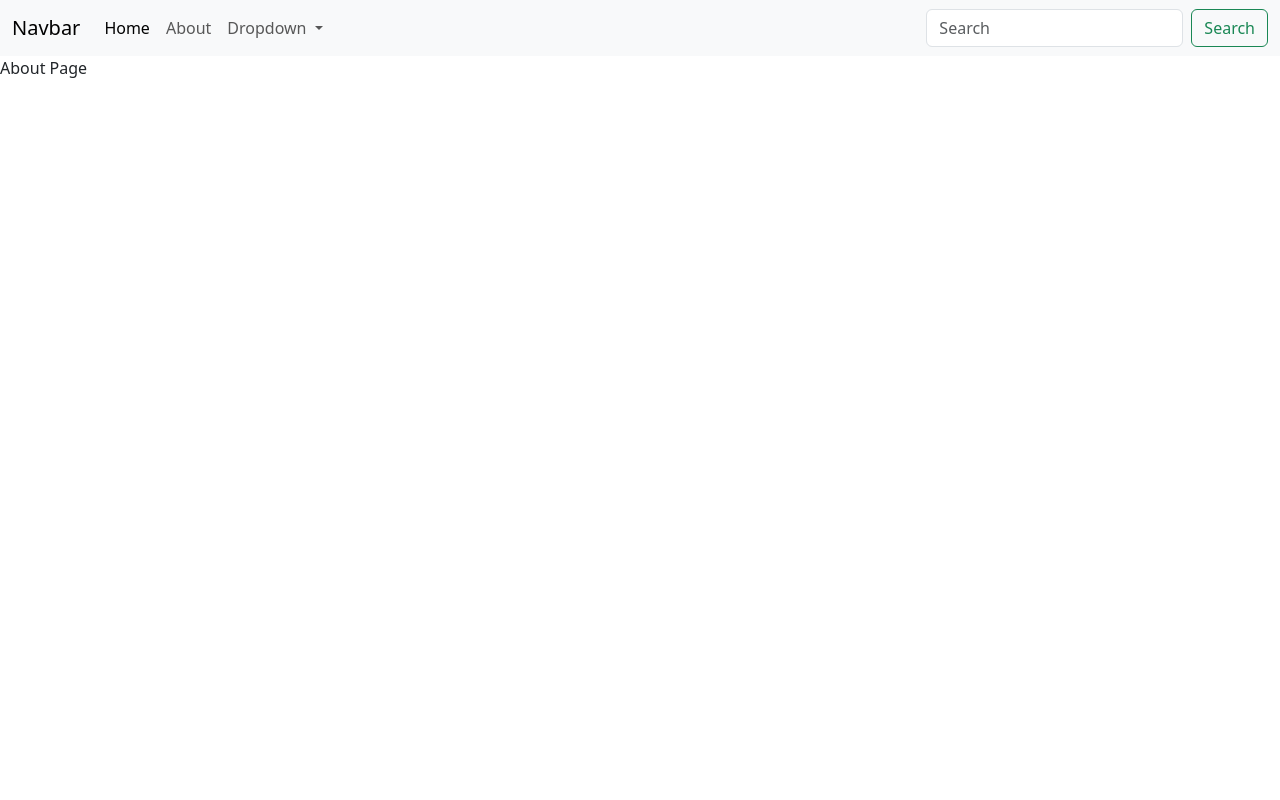
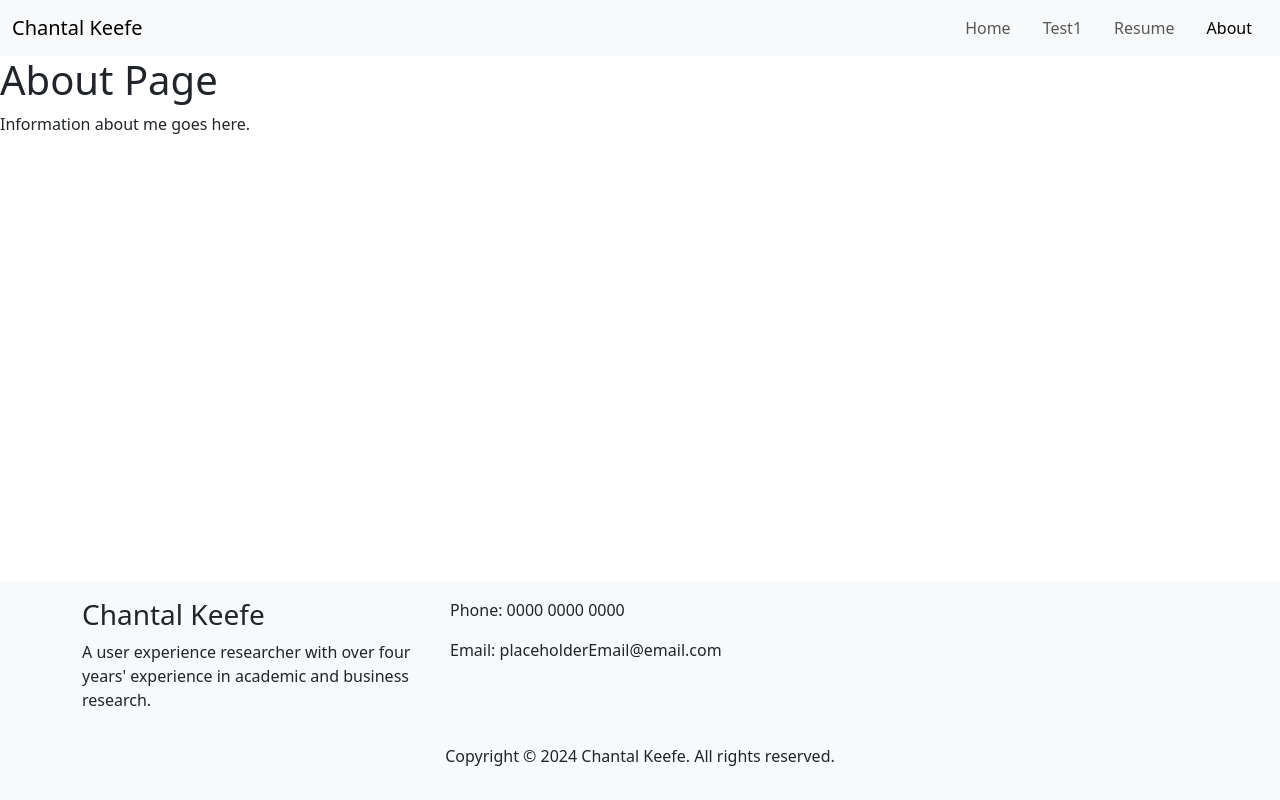
Before and after one commit to Chantal-Keefe/UXR-Portfolio, a website built with Vite: page src/html/AboutPage.html in a window 1280 px wide. Built offline with nearby package versions, Linux system fonts and the light colour scheme.

Commit message:
Committing current WIP ahead of PC backup.

```diff
--- a/src/html/AboutPage.html
+++ b/src/html/AboutPage.html
@@ -1,5 +1,5 @@
 <!DOCTYPE html>
-<html lang="en">
+<html class="h-100" lang="en">
 
 <head>
     <meta charset="UTF-8">
@@ -12,49 +12,81 @@
 
 </head>
 
-<body>
+<body class="d-flex flex-column h-100">
   <!-- Navigation Bar. This version of the nav bar uses a true nav bar to link between pages, instead of a tab bar to swap content. -->
-    <nav class="navbar navbar-expand-lg bg-body-tertiary">
+  <nav class="navbar navbar-expand-lg sticky-top bg-body-tertiary">
       <div class="container-fluid">
-          <a class="navbar-brand" href="#">Navbar</a>
 
+        <!-- Brand text/image. Visual only, no interaction. -->
+        <a class="navbar-brand justify-content-start" href="#">Chantal Keefe</a>
 
-          <div class="collapse navbar-collapse" id="navbarSupportedContent">
-            <ul class="navbar-nav me-auto mb-2 mb-lg-0">
+        <!-- Burger Menu button that appears when the navbar collapses on small screens. -->
+        <button class="navbar-toggler" type="button" data-bs-toggle="collapse" data-bs-target="#navbarSupportedContent" aria-controls="navbarSupportedContent" aria-expanded="false" aria-label="Toggle navigation">
+          <span class="navbar-toggler-icon"></span>
+        </button>
 
+        <!-- Main navbar content. -->
+        <div class="collapse navbar-collapse justify-content-end" id="navbarSupportedContent">
+          <ul class="navbar-nav ms-2 pe-2 gap-3 mb-2 mb-lg-0 align-items-end">
+
+            <!-- Home Page. -->
             <li class="nav-item">
-                <a class="nav-link active" aria-current="page" href="../index.html">Home</a>
+              <a class="nav-link" href="../index.html">Home</a>
             </li>
 
+            <!-- Test 1. -->
             <li class="nav-item">
-                <a class="nav-link" href="#">About</a>
+              <a class="nav-link" href="#">Test1</a>
             </li>
 
-              <li class="nav-item dropdown">
-                <a class="nav-link dropdown-toggle" href="#" role="button" data-bs-toggle="dropdown" aria-expanded="false">
-                  Dropdown
-                </a>
-                <ul class="dropdown-menu">
-                  <li><a class="dropdown-item" href="#">Action</a></li>
-                  <li><a class="dropdown-item" href="#">Another action</a></li>
-                  <li><hr class="dropdown-divider"></li>
-                  <li><a class="dropdown-item" href="#">Something else here</a></li>
-                </ul>
+            <!-- Resume Page. -->
+            <li class="nav-item">
+              <a class="nav-link" href="#">Resume</a>
             </li>
 
+            <!-- About Page. -->
+            <li class="nav-item">
+              <a class="nav-link active" aria-current="page" href="html/AboutPage.html">About</a>
+            </li>
           </ul>
-
-            <form class="d-flex" role="search">
-              <input class="form-control me-2" type="search" placeholder="Search" aria-label="Search">
-              <button class="btn btn-outline-success" type="submit">Search</button>
-            </form>
 
         </div>
       </div>
 
     </nav>
 
-    <p> About Page </p>
+  <main class="flex-shrink-0">
+    <h1>About Page</h1>
+    <p> Information about me goes here.</p>
+  </main>
+
+
+  <!-- Footer. -->
+  <footer class="footer mt-auto py-3 bg-light">
+    <div class="container">
+      <div class="row mb-3"> <!-- themed-grid-col to add custom css-->
+        <div class="col-md-4">
+          <h3> Chantal Keefe</h3>
+          <p> A user experience researcher with over four years' experience in academic and business research.</p>
+        </div>
+        <div class="col-md-4">
+          <div class="row mb-3">
+            Phone: 0000 0000 0000
+          </div>
+          <div class="row mb-3">
+            Email: placeholderEmail@email.com
+          </div>
+        </div>
+      </div>
+
+      <div class="row mb-3 justify-content-center">
+        Copyright © 2024 Chantal Keefe. All rights reserved.
+      </div>
+
+      <!-- <span class="text-muted">Footer content here</span> -->
+    </div>
+  </footer>
+
 </body>
 
 </html>
--- a/vite.config.js
+++ b/vite.config.js
@@ -1,7 +1,7 @@
 // const path = require('path')
 
 export default {
-    root: 'src/',
+    root: 'src',
     publicDir: '../static/',
     base: './',
     server:
```
Also changed, not shown: src/index.html (+1 -1 lines). Lines whose indentation alone changed are shown as unchanged.
